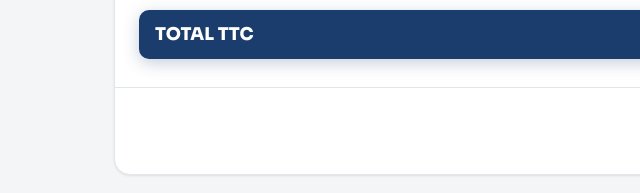
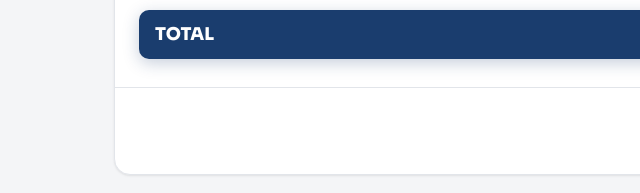
Before and after one commit to issamelcrimo07-sudo/soumission-toiture, a plain HTML site: page index.html in a window 1280 px wide. Shown: the part 3083-3276 px from the top of the page, 0-640 px from the left. Drawn offline with nearby package versions, Linux system fonts and the light colour scheme.

Commit message:
Update index.html

```diff
--- a/index.html
+++ b/index.html
@@ -961,7 +961,7 @@ select { cursor: pointer; }
         <span id="tvq">0,00 $</span>
       </div>
       <div class="totals-row grand-total">
-        <span>TOTAL TTC</span>
+        <span>TOTAL</span>
         <span id="grandTotal">0,00 $</span>
       </div>
     </div>
```
